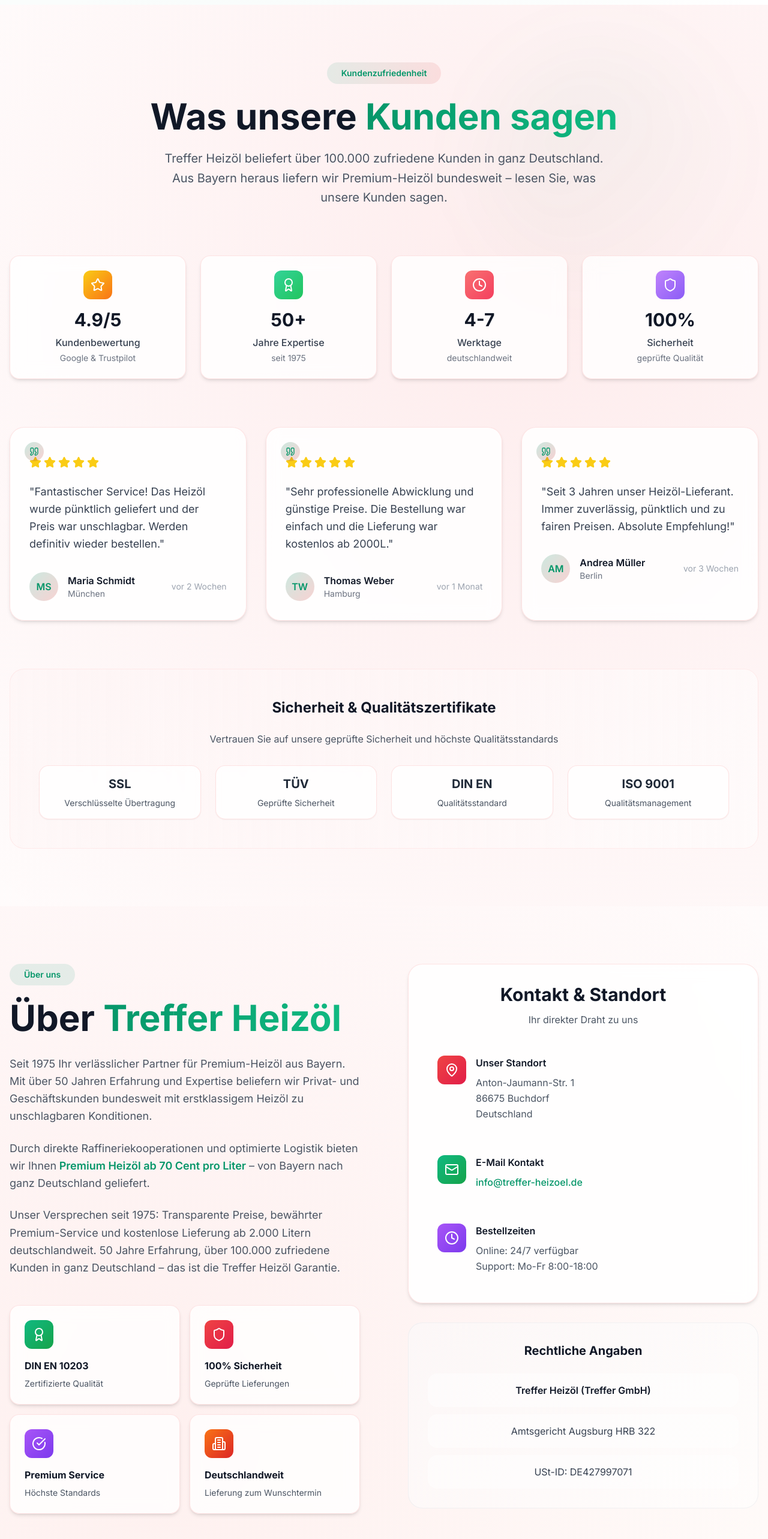
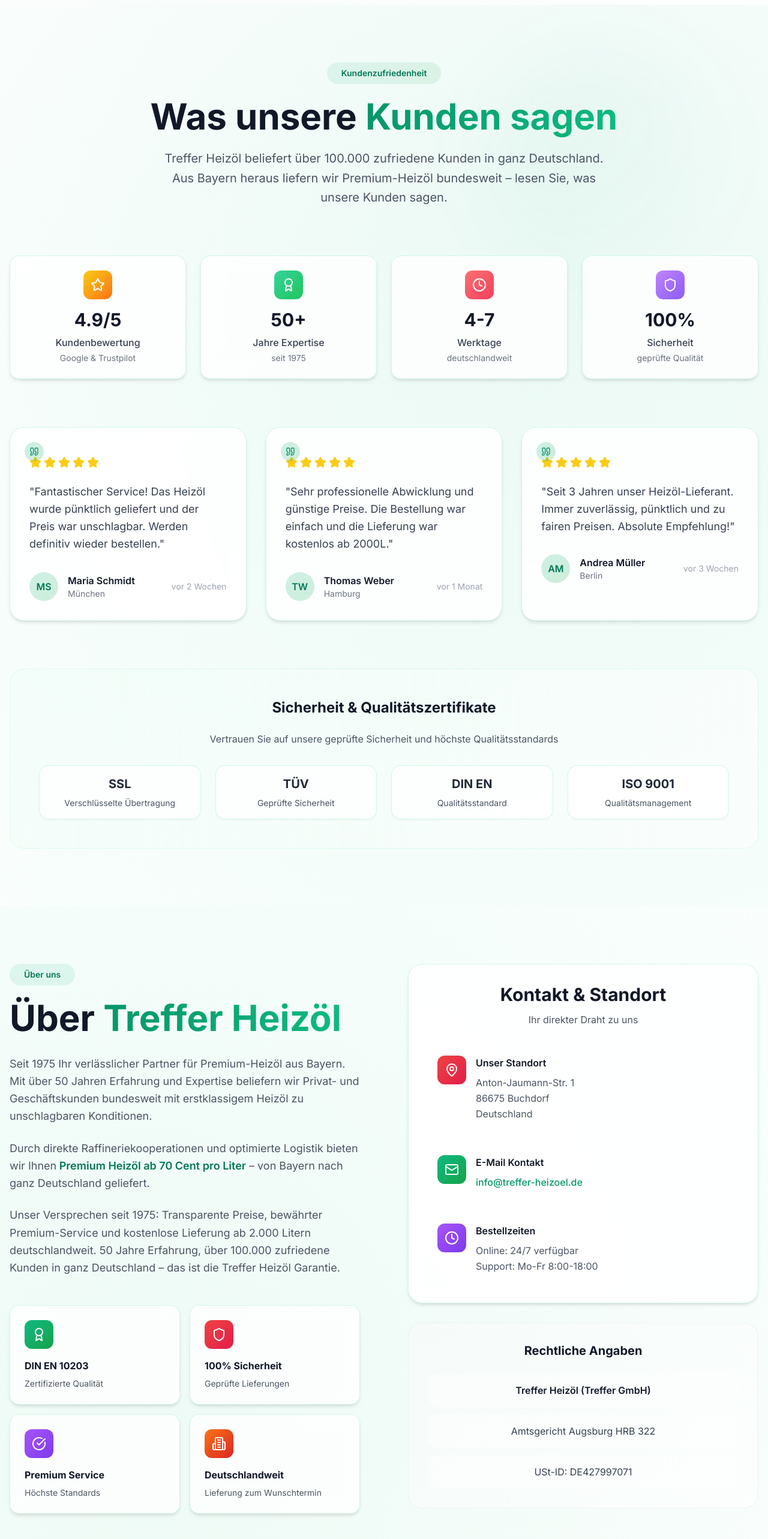
Before and after one commit to dvvvvv411/blueline-heizoel-92303, a React (Vite) app: page / in a window 1280 px wide. Shown: the part 2689-5255 px from the top of the page at 60% size. Built offline with nearby package versions, Linux system fonts and the light colour scheme.

Commit message:
Fix: Change red backgrounds to green

```diff
--- a/src/components/CompanySection.tsx
+++ b/src/components/CompanySection.tsx
@@ -69,15 +69,15 @@ const CompanySection = () => {
   ];
 
   return (
-    <section className="py-24 bg-gradient-to-b from-red-50/30 to-orange-50/20 relative overflow-hidden">
+    <section className="py-24 bg-gradient-to-b from-emerald-50/30 to-green-50/20 relative overflow-hidden">
       {/* Background Pattern */}
-      <div className="absolute inset-0 bg-[radial-gradient(circle_at_20%_80%,rgba(239,28,35,0.06),transparent)]"></div>
+      <div className="absolute inset-0 bg-[radial-gradient(circle_at_20%_80%,rgba(16,185,129,0.06),transparent)]"></div>
 
       <div className="container mx-auto px-4 relative z-10">
         <div className="grid lg:grid-cols-2 gap-20 items-start">
           {/* Company Info */}
           <div className="animate-fade-in">
-            <div className="inline-block bg-primary/10 text-primary px-6 py-2 rounded-full text-sm font-semibold mb-6">
+            <div className="inline-block bg-emerald-500/10 text-emerald-700 px-6 py-2 rounded-full text-sm font-semibold mb-6">
               Über uns
             </div>
 
@@ -94,7 +94,7 @@ const CompanySection = () => {
 
               <p>
                 Durch direkte Raffineriekooperationen und optimierte Logistik bieten wir Ihnen
-                <span className="font-semibold text-primary"> Premium Heizöl ab 70 Cent pro Liter</span> – von Bayern nach ganz Deutschland geliefert.
+                <span className="font-semibold text-emerald-700"> Premium Heizöl ab 70 Cent pro Liter</span> – von Bayern nach ganz Deutschland geliefert.
               </p>
 
               <p>
@@ -112,7 +112,7 @@ const CompanySection = () => {
                 return (
                   <div
                     key={index}
-                    className="group bg-white/80 backdrop-blur-md border border-red-200/50 rounded-2xl p-6 shadow-md hover:shadow-lg hover:-translate-y-1 hover:bg-white/90 transition-all duration-500 animate-fade-in"
+                    className="group bg-white/80 backdrop-blur-md border border-emerald-200/50 rounded-2xl p-6 shadow-md hover:shadow-lg hover:-translate-y-1 hover:bg-white/90 transition-all duration-500 animate-fade-in"
                     style={{ animationDelay: `${0.2 + index * 0.1}s` }}
                   >
                     <div className={`w-12 h-12 bg-gradient-to-br ${feature.color} rounded-xl flex items-center justify-center mb-4 group-hover:scale-110 transition-transform duration-300`}>
@@ -129,7 +129,7 @@ const CompanySection = () => {
           {/* Contact & Legal Section */}
           <div className="animate-fade-in" style={{ animationDelay: '0.3s' }}>
             {/* Contact Card */}
-            <div className="bg-white/85 backdrop-blur-md border border-red-200/50 rounded-3xl p-8 mb-8 shadow-md hover:shadow-xl hover:bg-white/93 transition-all duration-500">
+            <div className="bg-white/85 backdrop-blur-md border border-emerald-200/50 rounded-3xl p-8 mb-8 shadow-md hover:shadow-xl hover:bg-white/93 transition-all duration-500">
               <div className="text-center mb-8">
                 <h3 className="text-3xl font-bold text-gray-900 mb-3">
                   Kontakt & Standort
--- a/src/components/TrustSection.tsx
+++ b/src/components/TrustSection.tsx
@@ -68,15 +68,15 @@ const TrustSection = () => {
   ];
 
   return (
-    <section className="py-24 bg-gradient-to-b from-white to-red-50/30 relative overflow-hidden">
+    <section className="py-24 bg-gradient-to-b from-white to-emerald-50/30 relative overflow-hidden">
       {/* Background Elements */}
-      <div className="absolute inset-0 bg-[radial-gradient(circle_at_70%_30%,rgba(239,28,35,0.08),transparent)]"></div>
+      <div className="absolute inset-0 bg-[radial-gradient(circle_at_70%_30%,rgba(16,185,129,0.08),transparent)]"></div>
       <div className="absolute top-20 right-20 w-96 h-96 bg-gradient-to-br from-primary/5 to-transparent rounded-full blur-3xl"></div>
 
       <div className="container mx-auto px-4 relative z-10">
         {/* Header */}
         <div className="text-center mb-20 animate-fade-in">
-          <div className="inline-block bg-gradient-to-r from-primary/10 to-red-600/10 text-primary px-6 py-2 rounded-full text-sm font-semibold mb-6">
+          <div className="inline-block bg-gradient-to-r from-emerald-500/10 to-green-600/10 text-emerald-700 px-6 py-2 rounded-full text-sm font-semibold mb-6">
             Kundenzufriedenheit
           </div>
           <h2 className="text-5xl lg:text-6xl font-bold text-gray-900 mb-6">
@@ -95,7 +95,7 @@ const TrustSection = () => {
             return (
               <div
                 key={index}
-                className="group bg-white/80 backdrop-blur-md border border-red-200/50 rounded-2xl p-4 sm:p-6 text-center shadow-md hover:shadow-lg hover:-translate-y-1 hover:bg-white/90 transition-all duration-500 animate-fade-in overflow-hidden"
+                className="group bg-white/80 backdrop-blur-md border border-emerald-200/50 rounded-2xl p-4 sm:p-6 text-center shadow-md hover:shadow-lg hover:-translate-y-1 hover:bg-white/90 transition-all duration-500 animate-fade-in overflow-hidden"
                 style={{ animationDelay: `${index * 0.1}s` }}
               >
                 <div className={`w-12 h-12 bg-gradient-to-br ${indicator.color} rounded-xl flex items-center justify-center mx-auto mb-4 group-hover:scale-110 transition-transform duration-300`}>
@@ -114,13 +114,13 @@ const TrustSection = () => {
           {testimonials.map((testimonial, index) => (
             <div
               key={index}
-              className="group bg-white/85 backdrop-blur-md border border-red-200/50 rounded-3xl p-8 shadow-md hover:shadow-xl hover:shadow-primary/5 hover:-translate-y-2 hover:bg-white/93 transition-all duration-700 animate-fade-in"
+              className="group bg-white/85 backdrop-blur-md border border-emerald-200/50 rounded-3xl p-8 shadow-md hover:shadow-xl hover:shadow-emerald-500/5 hover:-translate-y-2 hover:bg-white/93 transition-all duration-700 animate-fade-in"
               style={{ animationDelay: `${0.4 + index * 0.15}s` }}
             >
               {/* Quote Background */}
               <div className="relative">
-                <div className="absolute -top-2 -left-2 w-8 h-8 bg-gradient-to-br from-primary/20 to-red-600/20 rounded-full flex items-center justify-center">
-                  <Quote className="w-4 h-4 text-primary" />
+                <div className="absolute -top-2 -left-2 w-8 h-8 bg-gradient-to-br from-emerald-500/20 to-green-600/20 rounded-full flex items-center justify-center">
+                  <Quote className="w-4 h-4 text-emerald-600" />
                 </div>
 
                 {/* Rating */}
@@ -137,7 +137,7 @@ const TrustSection = () => {
 
                 {/* Customer Info */}
                 <div className="flex items-center space-x-4">
-                  <div className="w-12 h-12 bg-gradient-to-br from-primary/20 to-red-600/20 rounded-full flex items-center justify-center font-semibold text-primary">
+                  <div className="w-12 h-12 bg-gradient-to-br from-emerald-500/20 to-green-600/20 rounded-full flex items-center justify-center font-semibold text-emerald-700">
                     {testimonial.initial}
                   </div>
                   <div className="flex-1">
@@ -154,7 +154,7 @@ const TrustSection = () => {
         </div>
 
         {/* Security & Certifications */}
-        <div className="bg-gradient-to-r from-red-50/30 to-white/50 rounded-3xl border border-red-200/30 p-8 md:p-12 text-center">
+        <div className="bg-gradient-to-r from-emerald-50/30 to-white/50 rounded-3xl border border-emerald-200/30 p-8 md:p-12 text-center">
           <h3 className="text-2xl font-bold text-gray-900 mb-6">
             Sicherheit & Qualitätszertifikate
           </h3>
@@ -166,10 +166,10 @@ const TrustSection = () => {
             {securityBadges.map((badge, index) => (
               <div
                 key={index}
-                className="group p-3 sm:p-4 rounded-2xl border border-red-200/50 bg-white/80 backdrop-blur-sm shadow-sm hover:bg-white/90 hover:shadow-md transition-all duration-300 animate-fade-in overflow-hidden"
+                className="group p-3 sm:p-4 rounded-2xl border border-emerald-200/50 bg-white/80 backdrop-blur-sm shadow-sm hover:bg-white/90 hover:shadow-md transition-all duration-300 animate-fade-in overflow-hidden"
                 style={{ animationDelay: `${0.8 + index * 0.1}s` }}
               >
-                <div className="text-lg sm:text-xl font-bold text-gray-800 mb-2 group-hover:text-primary transition-colors duration-300 break-words">
+                <div className="text-lg sm:text-xl font-bold text-gray-800 mb-2 group-hover:text-emerald-600 transition-colors duration-300 break-words">
                   {badge.name}
                 </div>
                 <div className="text-xs sm:text-sm text-gray-600 break-words">
```
